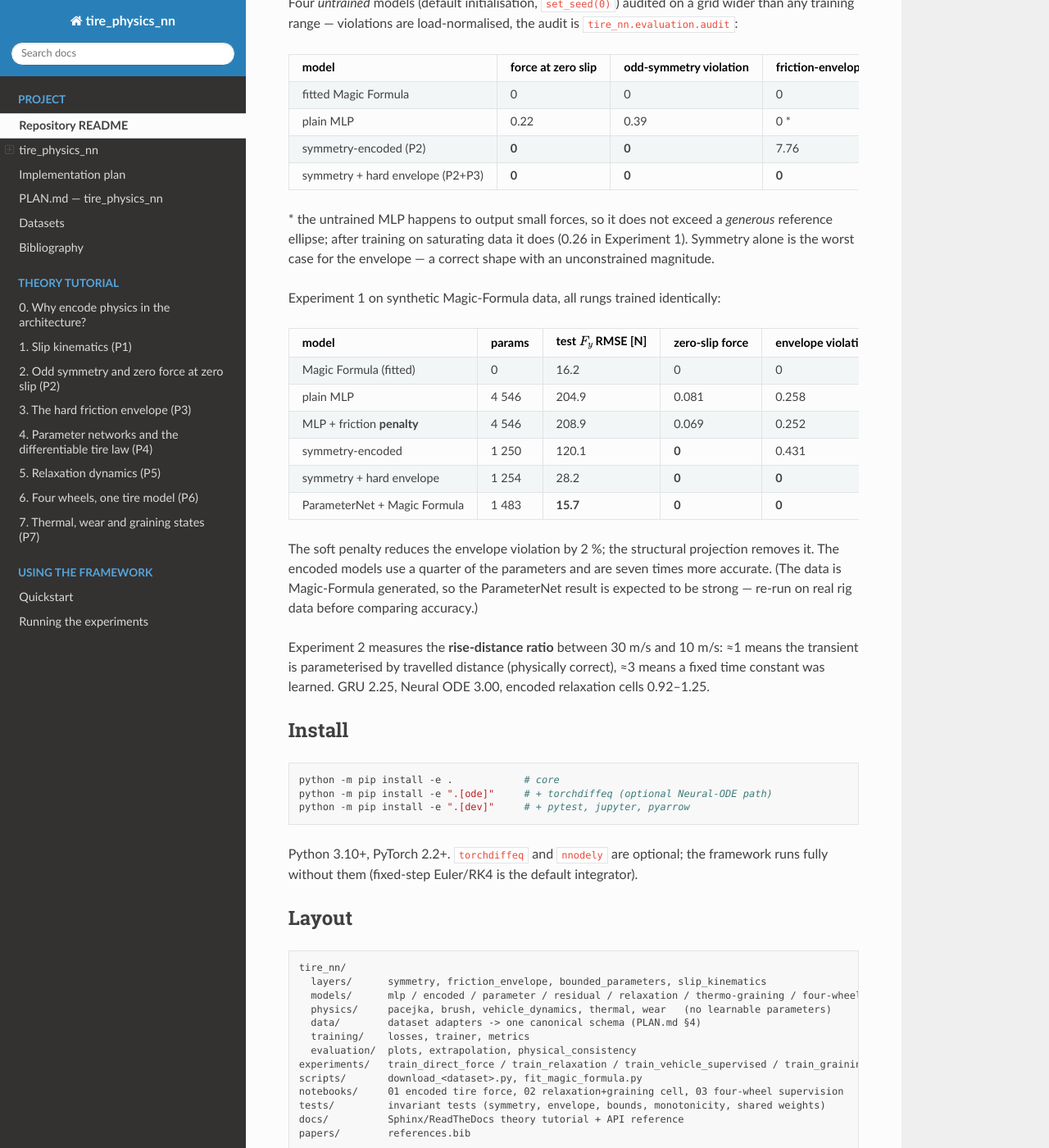
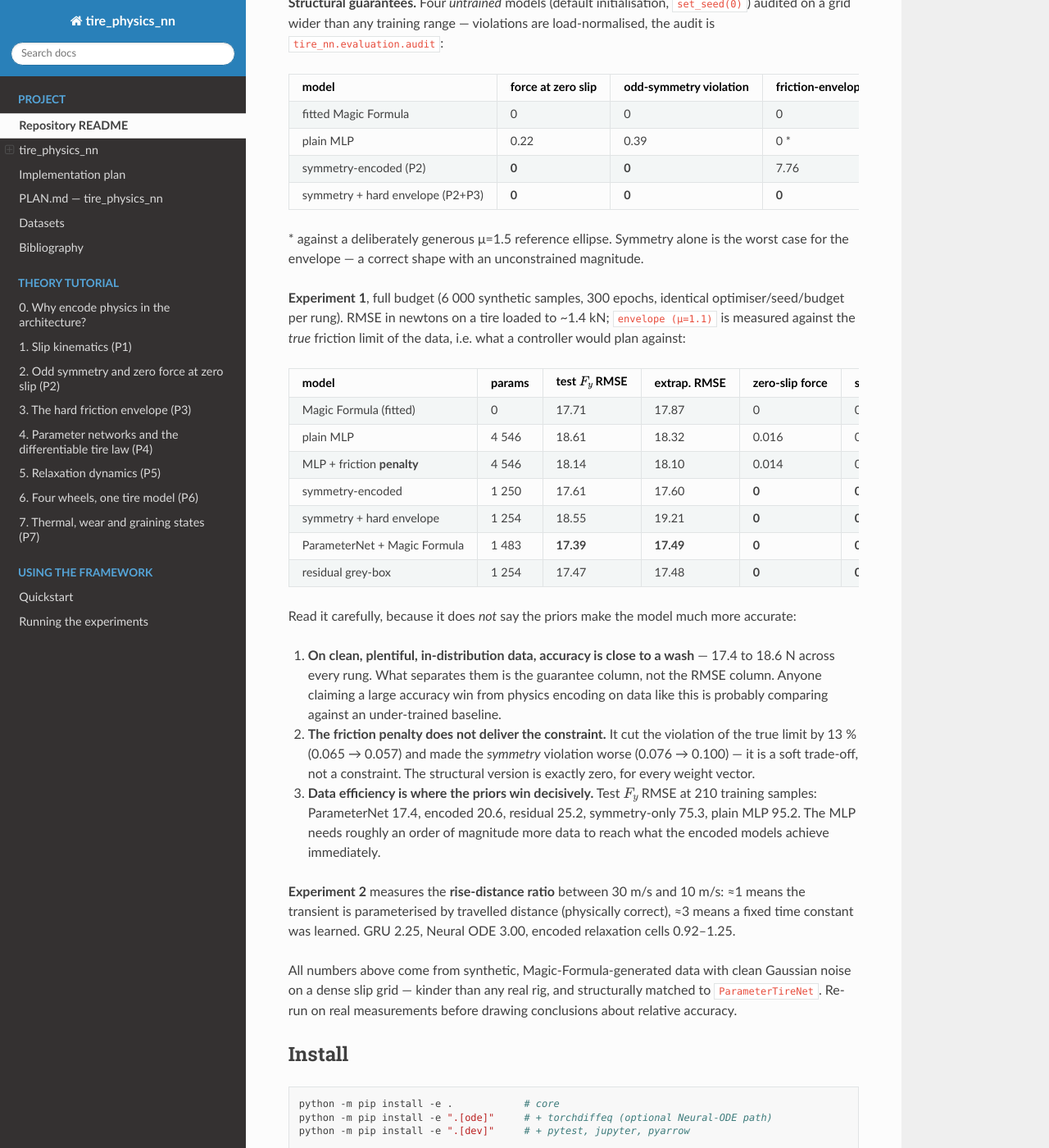
Before and after one commit to agpoks/tire_physics_nn, a Sphinx documentation site: the page built from docs/source/readme.md, in a window 1280 px wide and 1400 px high, scrolled down 866 px. Shown: the whole window at 82% size. Built offline with Sphinx 7.4.7 and the Read the Docs theme 3.1.0, drawn with Linux system fonts in a browser that asks for light colours; pages that are not in the unit, such as notebooks, are missing from menus.

Commit message:
Republish Experiment 1 at full budget and correct the headline claims
The previously published table came from a 2000-sample, 25-epoch run in
which the plain MLP was badly under-trained, which flattered the encoded
models. Re-run at the default budget the picture is different and more
honest: on clean, plentiful, in-distribution data accuracy is close to a
wash across every rung (17.4-18.6 N), and what separates them is the
guarantee columns, not the RMSE column. The earlier 'seven times more
accurate' claim was an artifact of the truncated run and has been removed.

The audit now reports the envelope violation against two friction limits: a
generous mu=1.5, a violation of which is unambiguous, and the data's true
mu=1.1, which is what a controller plans against. A model can look clean
against the generous limit while still promising more grip than the tire
has - which is exactly what the trained MLP does (0.065).

With that measurement the penalty ablation reads clearly: the soft term cut
the true-limit violation by only 13% and made the odd-symmetry violation
worse, because it trades against the data term. Data efficiency is where
the priors actually win - at 210 training samples the ParameterNet scores
17.4 N against the MLP's 95.2 N.

Notebook 1 had the same flaw in sharper form, printing a 0/0 'reduced by
100%'. It now reports both limits and states plainly when there was nothing
to fix.

```diff
--- a/README.md
+++ b/README.md
@@ -28,9 +28,9 @@ executed notebooks. 152 tests pass. See PLAN.md §8.
 
 ## What the priors buy
 
-Four *untrained* models (default initialisation, `set_seed(0)`) audited on a grid wider
-than any training range — violations are load-normalised, the audit is
-`tire_nn.evaluation.audit`:
+**Structural guarantees.** Four *untrained* models (default initialisation, `set_seed(0)`)
+audited on a grid wider than any training range — violations are load-normalised, the
+audit is `tire_nn.evaluation.audit`:
 
 | model | force at zero slip | odd-symmetry violation | friction-envelope violation |
 |---|---|---|---|
@@ -39,31 +39,49 @@ than any training range — violations are load-normalised, the audit is
 | symmetry-encoded (P2) | **0** | **0** | 7.76 |
 | symmetry + hard envelope (P2+P3) | **0** | **0** | **0** |
 
-\* the untrained MLP happens to output small forces, so it does not exceed a *generous*
-reference ellipse; after training on saturating data it does (0.26 in Experiment 1).
-Symmetry alone is the worst case for the envelope — a correct shape with an
-unconstrained magnitude.
+\* against a deliberately generous μ=1.5 reference ellipse. Symmetry alone is the worst
+case for the envelope — a correct shape with an unconstrained magnitude.
 
-Experiment 1 on synthetic Magic-Formula data, all rungs trained identically:
+**Experiment 1**, full budget (6 000 synthetic samples, 300 epochs, identical
+optimiser/seed/budget per rung). RMSE in newtons on a tire loaded to ~1.4 kN;
+`envelope (μ=1.1)` is measured against the *true* friction limit of the data, i.e. what
+a controller would plan against:
 
-| model | params | test $F_y$ RMSE [N] | zero-slip force | envelope violation |
-|---|---|---|---|---|
-| Magic Formula (fitted) | 0 | 16.2 | 0 | 0 |
-| plain MLP | 4 546 | 204.9 | 0.081 | 0.258 |
-| MLP + friction **penalty** | 4 546 | 208.9 | 0.069 | 0.252 |
-| symmetry-encoded | 1 250 | 120.1 | **0** | 0.431 |
-| symmetry + hard envelope | 1 254 | 28.2 | **0** | **0** |
-| ParameterNet + Magic Formula | 1 483 | **15.7** | **0** | **0** |
+| model | params | test $F_y$ RMSE | extrap. RMSE | zero-slip force | symmetry | envelope (μ=1.1) |
+|---|---|---|---|---|---|---|
+| Magic Formula (fitted) | 0 | 17.71 | 17.87 | 0 | 0 | 0 |
+| plain MLP | 4 546 | 18.61 | 18.32 | 0.016 | 0.076 | 0.065 |
+| MLP + friction **penalty** | 4 546 | 18.14 | 18.10 | 0.014 | 0.100 | 0.057 |
+| symmetry-encoded | 1 250 | 17.61 | 17.60 | **0** | **0** | 0.426 |
+| symmetry + hard envelope | 1 254 | 18.55 | 19.21 | **0** | **0** | **0** |
+| ParameterNet + Magic Formula | 1 483 | **17.39** | **17.49** | **0** | **0** | **0** |
+| residual grey-box | 1 254 | 17.47 | 17.48 | **0** | **0** | **0** |
 
-The soft penalty reduces the envelope violation by 2 %; the structural projection
-removes it. The encoded models use a quarter of the parameters and are seven times more
-accurate. (The data is Magic-Formula generated, so the ParameterNet result is expected
-to be strong — re-run on real rig data before comparing accuracy.)
+Read it carefully, because it does *not* say the priors make the model much more
+accurate:
 
-Experiment 2 measures the **rise-distance ratio** between 30 m/s and 10 m/s: ≈1 means
+1. **On clean, plentiful, in-distribution data, accuracy is close to a wash** — 17.4 to
+   18.6 N across every rung. What separates them is the guarantee column, not the RMSE
+   column. Anyone claiming a large accuracy win from physics encoding on data like this
+   is probably comparing against an under-trained baseline.
+2. **The friction penalty does not deliver the constraint.** It cut the violation of the
+   true limit by 13 % (0.065 → 0.057) and made the *symmetry* violation worse
+   (0.076 → 0.100) — it is a soft trade-off, not a constraint. The structural version is
+   exactly zero, for every weight vector.
+3. **Data efficiency is where the priors win decisively.** Test $F_y$ RMSE at 210
+   training samples: ParameterNet 17.4, encoded 20.6, residual 25.2, symmetry-only 75.3,
+   plain MLP 95.2. The MLP needs roughly an order of magnitude more data to reach what
+   the encoded models achieve immediately.
+
+**Experiment 2** measures the **rise-distance ratio** between 30 m/s and 10 m/s: ≈1 means
 the transient is parameterised by travelled distance (physically correct), ≈3 means a
 fixed time constant was learned. GRU 2.25, Neural ODE 3.00, encoded relaxation cells
 0.92–1.25.
+
+All numbers above come from synthetic, Magic-Formula-generated data with clean Gaussian
+noise on a dense slip grid — kinder than any real rig, and structurally matched to
+`ParameterTireNet`. Re-run on real measurements before drawing conclusions about
+relative accuracy.
 
 ## Install
 
```
Also changed, not shown: docs/source/tutorials/experiments.md (+36 -20 lines), 4 other files.
